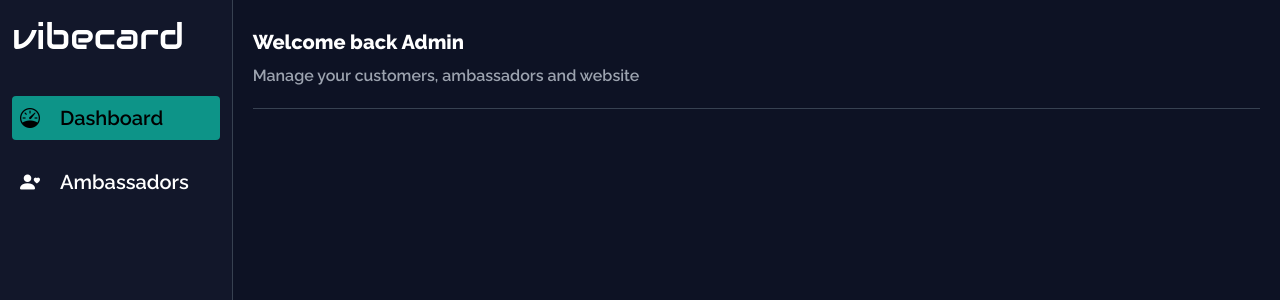
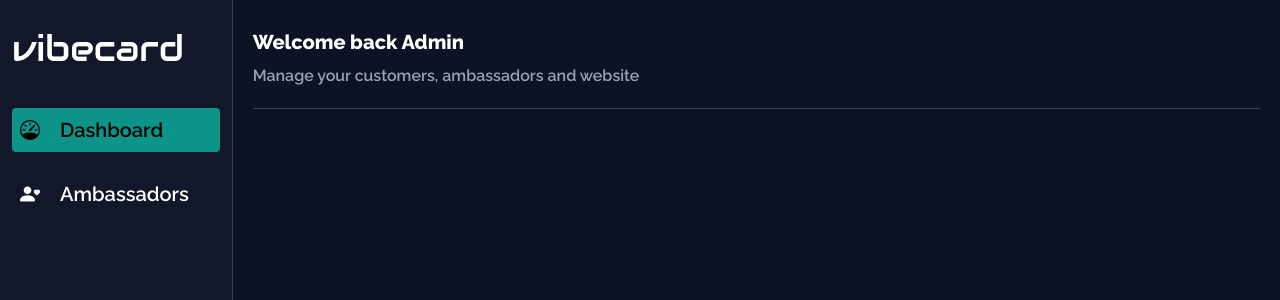
Before and after one commit to kid-us/VibeDashboard, a React (Vite) app: page / in a window 1280 px wide. Shown: the top 300 px of the page. Built offline with nearby package versions, Linux system fonts and the light colour scheme.

Commit message:
Padding top

```diff
--- a/src/components/Dashboard/Sidebar.tsx
+++ b/src/components/Dashboard/Sidebar.tsx
@@ -22,7 +22,7 @@ export const tabs = [
 const Sidebar = ({ active }: Props) => {
   return (
     <>
-      <div className="lg:block md:block hidden sticky top-0 secondary-bg border-r border-gray-700 h-[100dvh] lg:pe-3">
+      <div className="lg:block md:block hidden sticky top-0 secondary-bg border-r border-gray-700 h-[100dvh] lg:pe-3 pt-3">
         <Link to="/">
           <h1 className="text-white lg:text-4xl md:text-2xl md:pt-4 md:text-center lg:text-start lg:ms-3 logo-font ">
             vibecard
```
